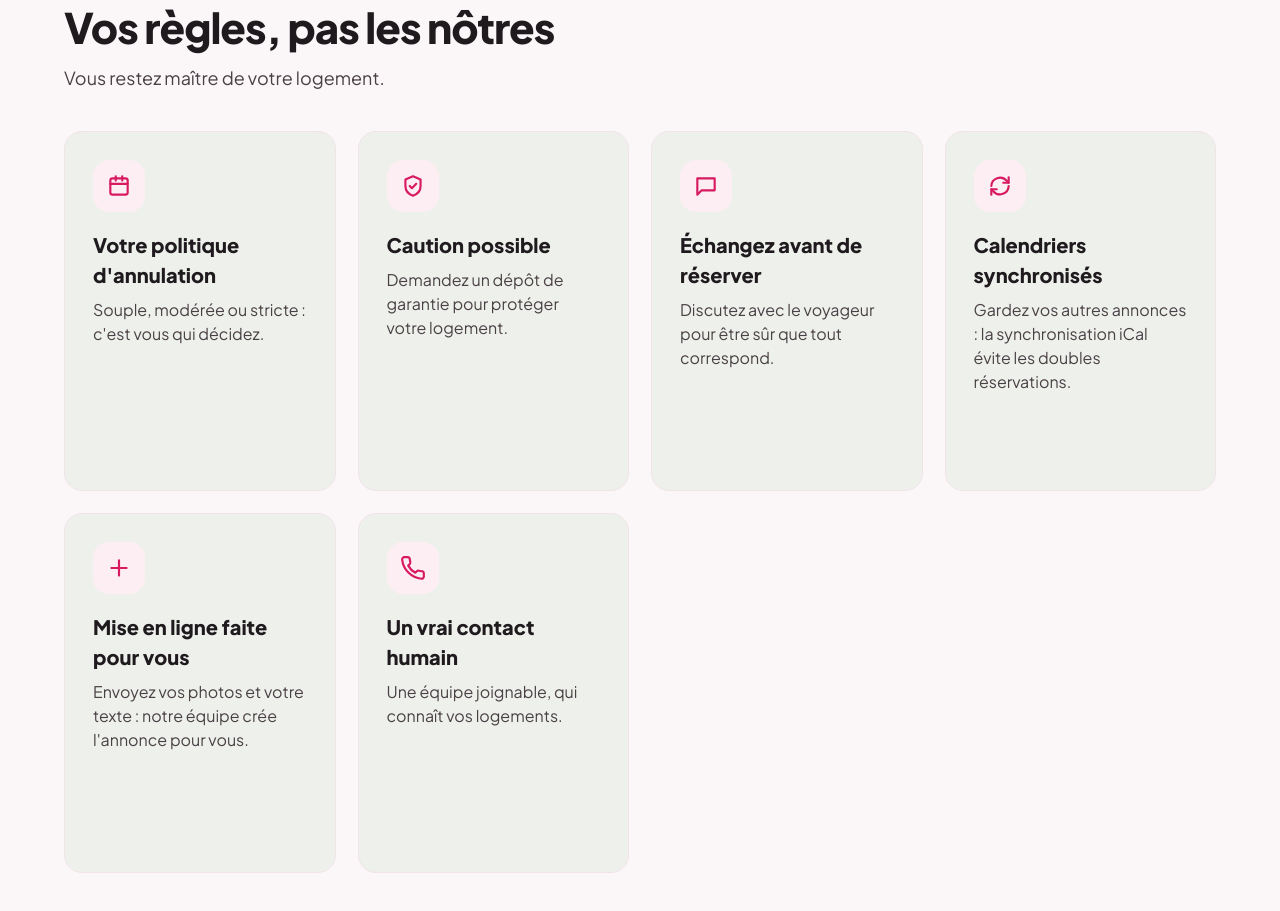
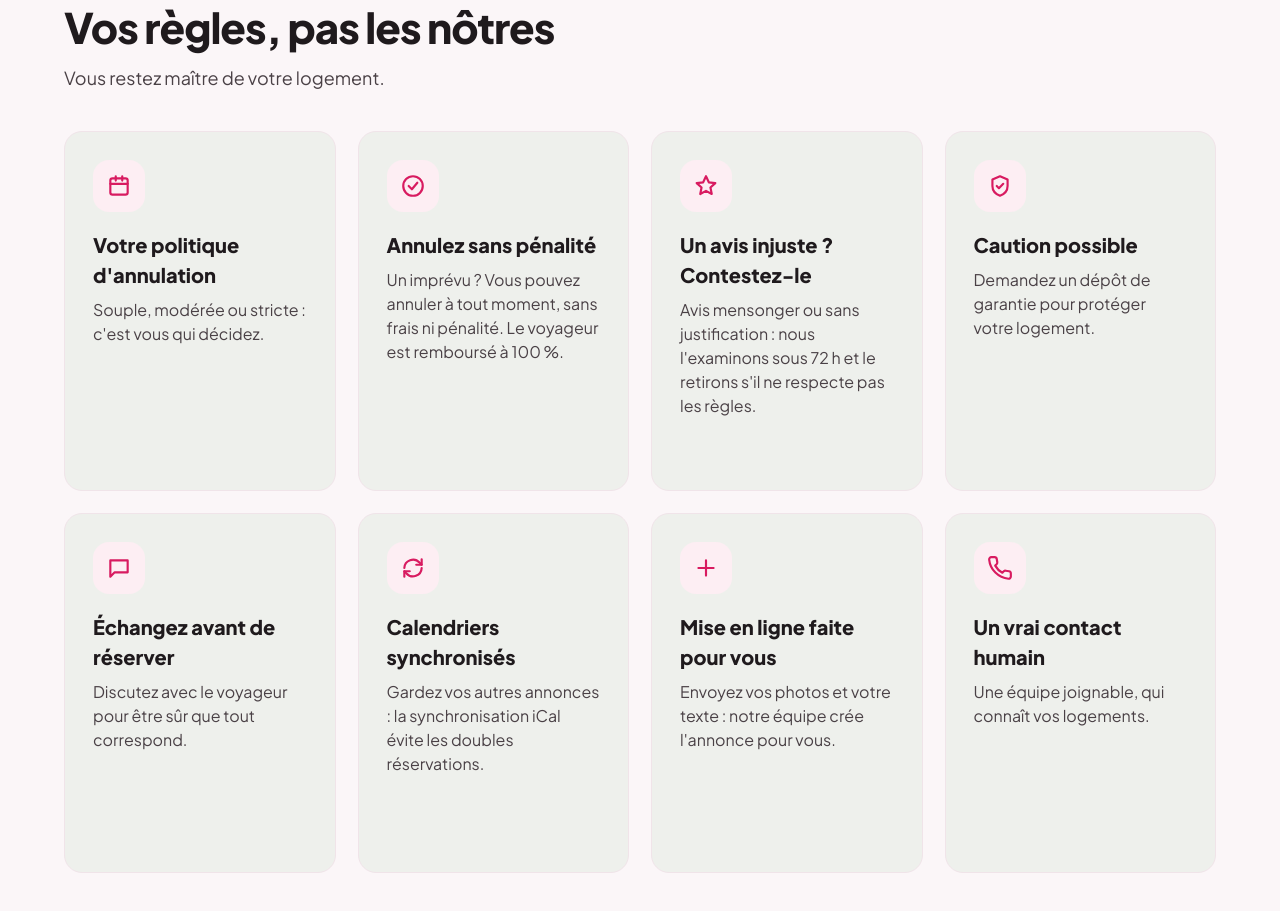
Before and after one commit to croquettes39/sundarly-site, a plain HTML site: page hotes.html in a window 1280 px wide. Shown: the part 2274-3185 px from the top of the page. Drawn offline with nearby package versions, Linux system fonts and the light colour scheme.

Commit message:
CGU : annulation par l'hôte sans pénalité, droit de contester un avis (72 h) ; page hôtes mise à jour
Co-Authored-By: Claude Opus 5.5 <noreply@anthropic.com>
Claude-Session: https://claude.ai/code/session_01CCsdvDvf5hMjyo5MBdFEMk

```diff
--- a/hotes.html
+++ b/hotes.html
@@ -108,6 +108,16 @@
           <div class="icone"><svg width="26" height="26" viewBox="0 0 24 24" fill="none" stroke="currentColor" stroke-width="2" stroke-linecap="round" stroke-linejoin="round" aria-hidden="true"><rect x="4" y="5" width="16" height="15" rx="2"/><path d="M4 10h16M9 3v4M15 3v4"/></svg></div>
           <h3>Votre politique d'annulation</h3>
           <p>Souple, modérée ou stricte : c'est vous qui décidez.</p>
+        </article>
+        <article class="carte">
+          <div class="icone"><svg width="26" height="26" viewBox="0 0 24 24" fill="none" stroke="currentColor" stroke-width="2" stroke-linecap="round" stroke-linejoin="round" aria-hidden="true"><circle cx="12" cy="12" r="9"/><path d="M8 12l3 3 5-6"/></svg></div>
+          <h3>Annulez sans pénalité</h3>
+          <p>Un imprévu ? Vous pouvez annuler à tout moment, sans frais ni pénalité. Le voyageur est remboursé à 100 %.</p>
+        </article>
+        <article class="carte">
+          <div class="icone"><svg width="26" height="26" viewBox="0 0 24 24" fill="none" stroke="currentColor" stroke-width="2" stroke-linecap="round" stroke-linejoin="round" aria-hidden="true"><path d="M12 3l2.6 5.6 6 .7-4.5 4.1 1.2 6L12 16.5 6.7 19.4l1.2-6L3.4 9.3l6-.7z"/></svg></div>
+          <h3>Un avis injuste ? Contestez-le</h3>
+          <p>Avis mensonger ou sans justification : nous l'examinons sous 72 h et le retirons s'il ne respecte pas les règles.</p>
         </article>
         <article class="carte">
           <div class="icone"><svg width="26" height="26" viewBox="0 0 24 24" fill="none" stroke="currentColor" stroke-width="2" stroke-linecap="round" stroke-linejoin="round" aria-hidden="true"><path d="M12 3l7 3v6c0 4.5-3 7.5-7 9-4-1.5-7-4.5-7-9V6z"/><path d="M9 12l2 2 4-4"/></svg></div>
```
Also changed, not shown: conditions-generales.html (+2 -1 lines).
